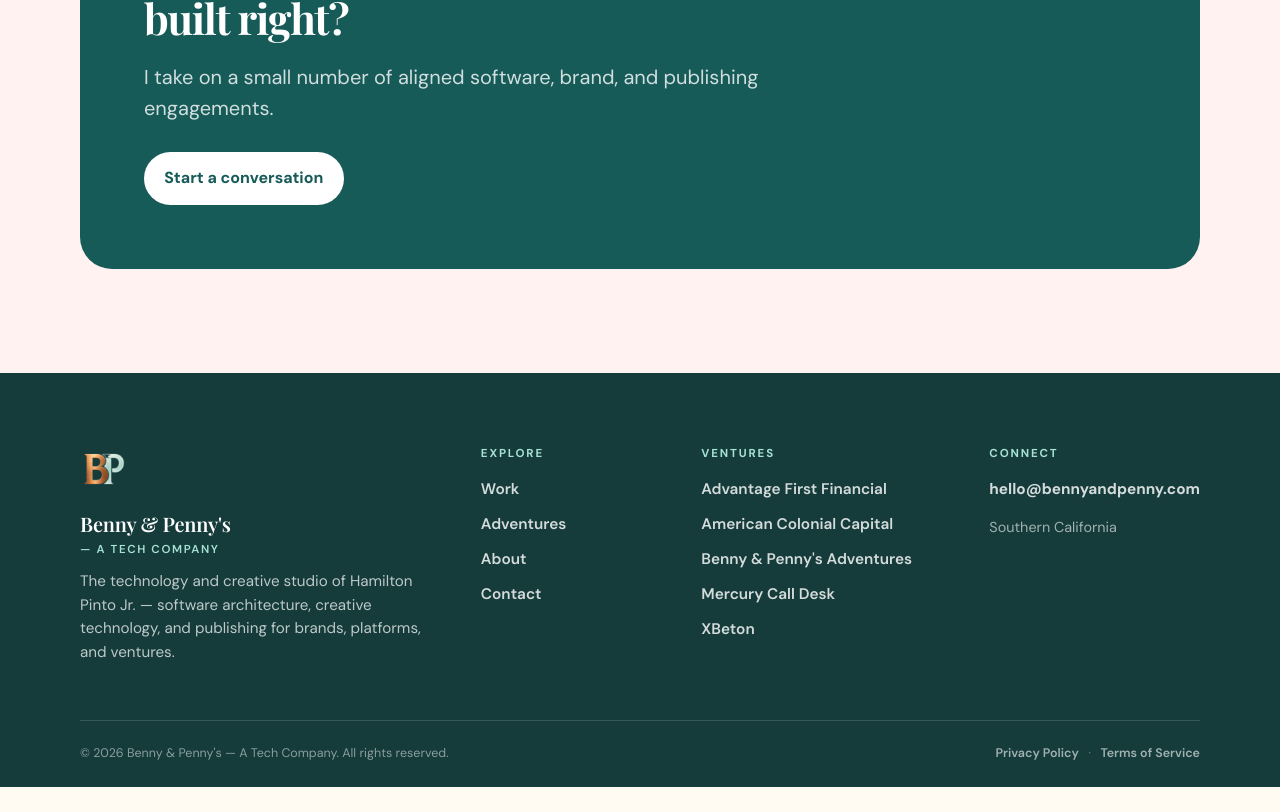
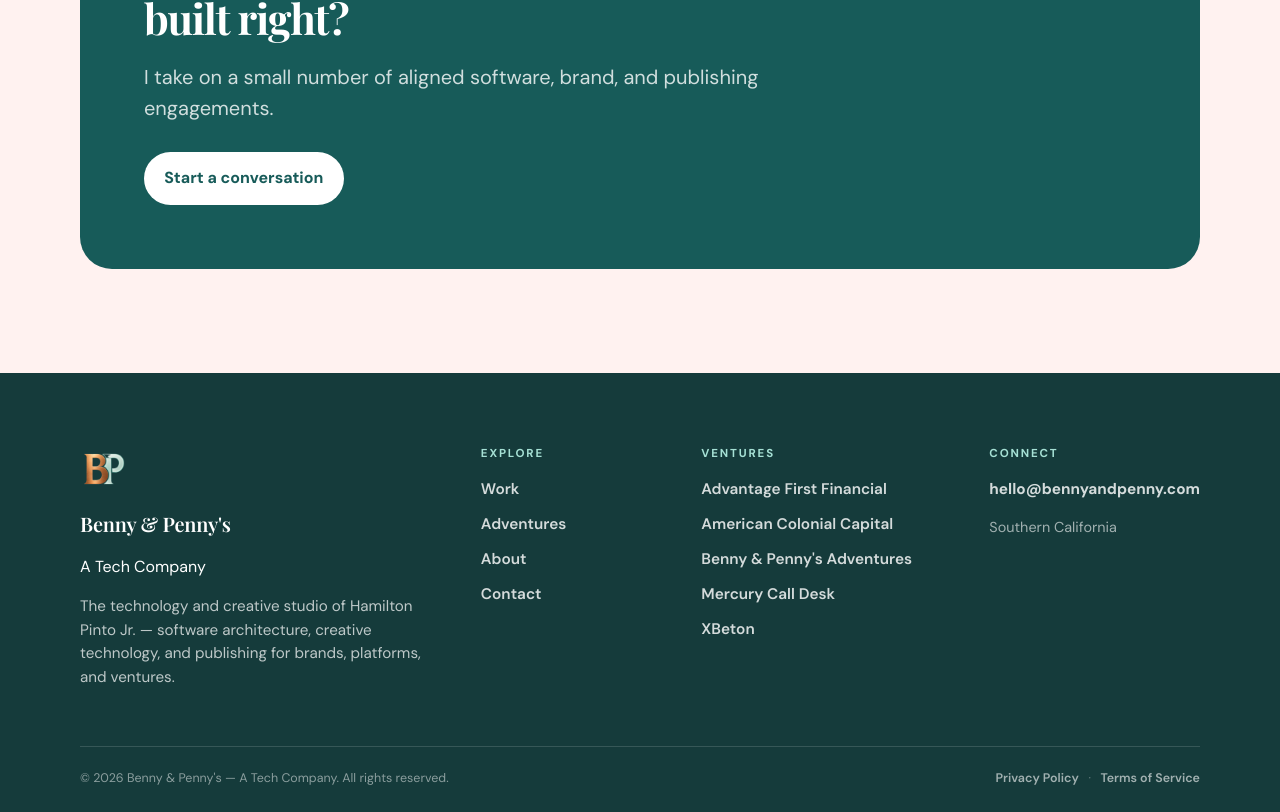
Before and after one commit to hpintojr/bennyandpenny, a Next.js app: page / in a window 1280 px wide. Shown: the part 2847-3659 px from the top of the page. Before the commit the page ends 3634 px from the top, so only its background shows below. Built offline with nearby package versions, Linux system fonts and the light colour scheme.

Commit message:
Align footer brand lockup with site logo

```diff
--- a/components/SiteFooter.tsx
+++ b/components/SiteFooter.tsx
@@ -22,9 +22,20 @@
     <footer className="siteFooter">
       <div className="shell footerGrid">
         <div className="footerBrand">
-          {/* eslint-disable-next-line @next/next/no-img-element */}
-          <img className="footerMark" src="/images/logo-mark-transparent.png" alt="Benny & Penny's monogram" width={48} height={48} />
-          <p className="footerBrandName">Benny &amp; Penny&apos;s <span>— A Tech Company</span></p>
+          <div className="footerBrandLockup">
+            {/* eslint-disable-next-line @next/next/no-img-element */}
+            <img
+              className="footerMark"
+              src="/images/logo-mark-transparent.png"
+              alt="Benny & Penny's monogram"
+              width={64}
+              height={64}
+            />
+            <div className="footerBrandWordmark">
+              <p className="footerBrandName">Benny &amp; Penny&apos;s</p>
+              <p className="footerBrandTag">A Tech Company</p>
+            </div>
+          </div>
           <p className="footerMission">
             The technology and creative studio of Hamilton Pinto Jr. — software architecture,
             creative technology, and publishing for brands, platforms, and ventures.
```
